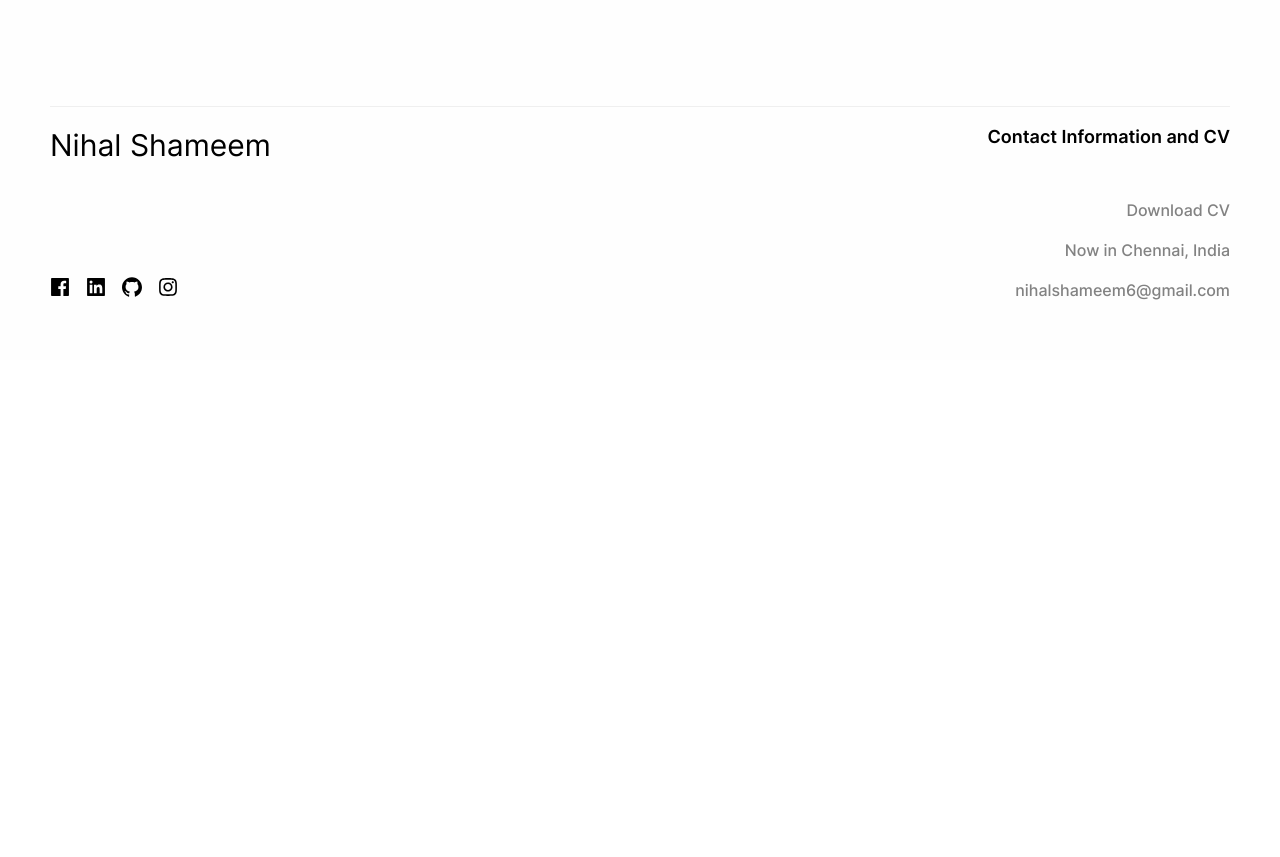
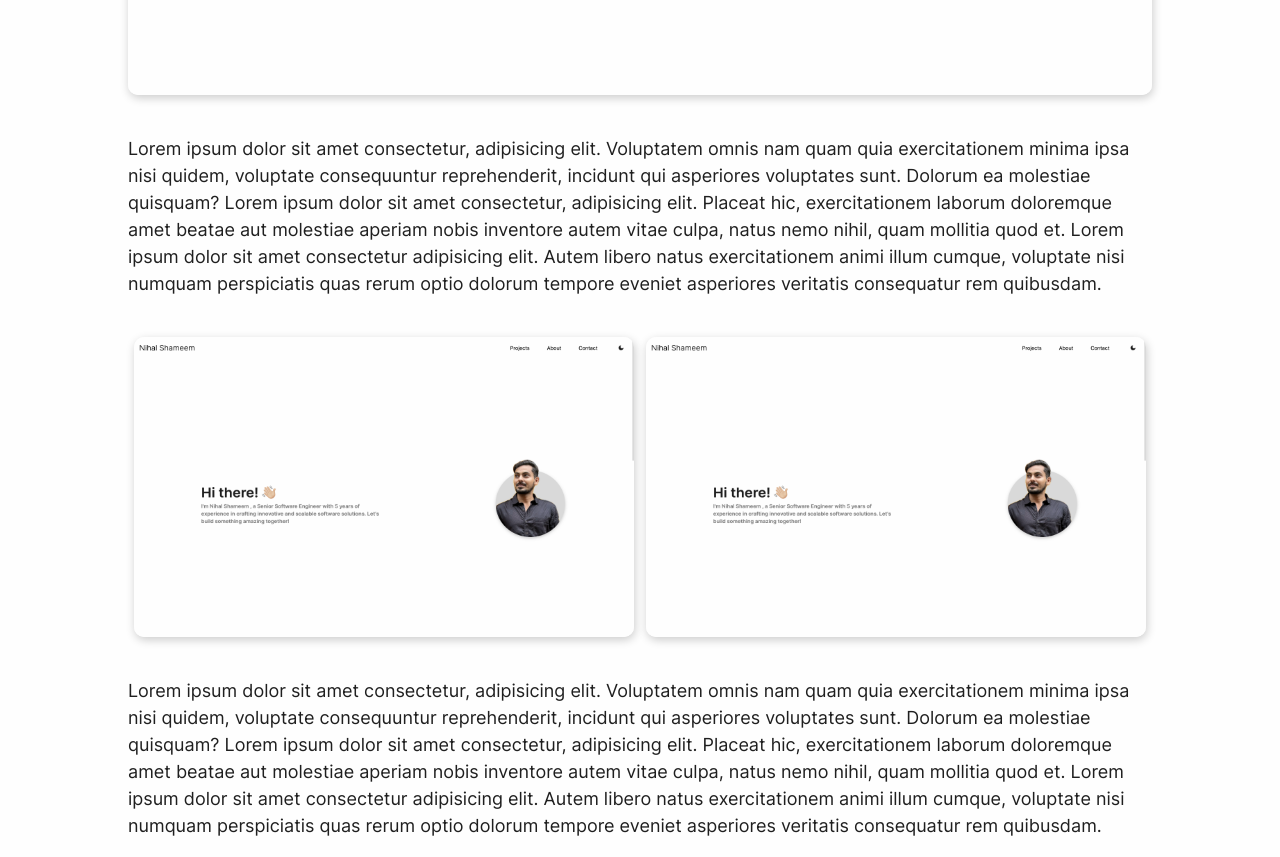
Before and after one commit to nihalshameem/portfolio, a Next.js app: page /projects/portfolio in a window 1280 px wide. Before the commit this address had no page. Shown: the part 840-1697 px from the top of the page. Before the commit the page ends 1200 px from the top, so only its background shows below. Built offline with nearby package versions, Linux system fonts and the light colour scheme.

Commit message:
project detail page competed

```diff
--- /dev/null
+++ b/app/projects/[slug]/page.tsx
@@ -0,0 +1,29 @@
+"use client";
+import React, { FC } from "react";
+
+import ProjectPageHead from "../components/ProjectPageHead/ProjectPageHead.lazy";
+import ProjectDetail from "../components/ProjectDetail/ProjectDetail.lazy";
+import MoreProjects from "../components/MoreProjects/MoreProjects.lazy";
+
+interface UserPageProps {
+  params: {
+    slug: string;
+  };
+}
+
+const UserPage: FC<UserPageProps> = ({ params }) => {
+  const { slug } = params;
+
+  return (
+    <div className="container">
+      <ProjectPageHead
+        title="Portofolio"
+        content="This is my portfolio project"
+      />
+      <ProjectDetail />
+      <MoreProjects />
+    </div>
+  );
+};
+
+export default UserPage;
--- /dev/null
+++ b/app/projects/components/MoreProjects/MoreProjects.lazy.tsx
@@ -0,0 +1,17 @@
+import dynamic from "next/dynamic";
+import React from "react";
+
+import { Skeleton, Space } from "antd";
+
+const MoreProjects = dynamic(() => import("./MoreProjects"), {
+  loading: () => (
+    <Space direction="vertical" size={10}>
+      <Skeleton.Image />
+      <Skeleton.Input />
+      <Skeleton.Input />
+    </Space>
+  ),
+  ssr: false,
+});
+
+export default MoreProjects;
--- /dev/null
+++ b/app/projects/components/MoreProjects/MoreProjects.styled.ts
@@ -0,0 +1,11 @@
+import styled from "@/app/utils/styled-component-init";
+
+export const MoreProjectsWrapper = styled.div`
+  margin: 40px 0;
+  h4 {
+    font-family: "Inter Bold";
+    font-size: 30px;
+    color: var(--primary-text-color);
+    margin: 40px 0;
+  }
+`;
--- /dev/null
+++ b/app/projects/components/MoreProjects/MoreProjects.tsx
@@ -0,0 +1,44 @@
+import React, { FC } from "react";
+
+import { MoreProjectsWrapper } from "./MoreProjects.styled";
+
+import { Col, Row } from "antd";
+
+import ProjectCards from "../ProjectCards/ProjectCards.lazy";
+import Img1 from "@/app/assets/images/p1_1.png";
+
+interface MoreProjectsProps {}
+
+const MoreProjects: FC<MoreProjectsProps> = () => (
+  <MoreProjectsWrapper>
+    <h4>More Projects</h4>
+    <Row align={"middle"} gutter={[50, 10]}>
+      <Col span={8}>
+        <ProjectCards
+          title="portfolio"
+          content="lorem ipsum, dolor sit amet consectetur adipisicing elit. Lorem, ipsum dolor sit amet consectetur adipisicing elit. Neque eos, voluptatibus, quo nisi accusantium fuga est sit aliquid officiis vero fugit quas veniam inventore eveniet unde modi vitae totam fugiat?"
+          img={Img1}
+          link="/projects/portfolio"
+        />
+      </Col>
+      <Col span={8}>
+        <ProjectCards
+          title="portfolio"
+          content="lorem ipsum, dolor sit amet consectetur adipisicing elit. Lorem, ipsum dolor sit amet consectetur adipisicing elit. Neque eos, voluptatibus, quo nisi accusantium fuga est sit aliquid officiis vero fugit quas veniam inventore eveniet unde modi vitae totam fugiat?"
+          img={Img1}
+          link="/projects/portfolio"
+        />
+      </Col>
+      <Col span={8}>
+        <ProjectCards
+          title="portfolio"
+          content="lorem ipsum, dolor sit amet consectetur adipisicing elit. Lorem, ipsum dolor sit amet consectetur adipisicing elit. Neque eos, voluptatibus, quo nisi accusantium fuga est sit aliquid officiis vero fugit quas veniam inventore eveniet unde modi vitae totam fugiat?"
+          img={Img1}
+          link="/projects/portfolio"
+        />
+      </Col>
+    </Row>
+  </MoreProjectsWrapper>
+);
+
+export default MoreProjects;
--- /dev/null
+++ b/app/projects/components/ProjectDetail/ProjectDetail.lazy.tsx
@@ -0,0 +1,17 @@
+import dynamic from "next/dynamic";
+import React from "react";
+
+import { Skeleton, Space } from "antd";
+
+const ProjectDetail = dynamic(() => import("./ProjectDetail"), {
+  loading: () => (
+    <Space direction="vertical" size={"large"} align="center">
+      <Skeleton.Image style={{ width: 1000, height: 500 }} />
+      <Skeleton.Input block size="large" />
+      <Skeleton.Input block size="large" />
+    </Space>
+  ),
+  ssr: false,
+});
+
+export default ProjectDetail;
--- /dev/null
+++ b/app/projects/components/ProjectDetail/ProjectDetail.styled.ts
@@ -0,0 +1,49 @@
+import styled from "@/app/utils/styled-component-init";
+
+export const ProjectDetailWrapper = styled.div`
+  font-family: "Inter Regular";
+  font-size: 18px;
+  color: var(--primary-text-color);
+  .main-img {
+    border-radius: 10px;
+    box-shadow: 1px 3px 10px rgba(0, 0, 0, 0.2);
+    margin-bottom: 40px;
+  }
+
+  .image-container {
+    position: relative;
+    overflow: hidden;
+    border-radius: 10px;
+    box-shadow: 1px 3px 10px rgba(0, 0, 0, 0.2);
+    width: 500px;
+    height: 300px;
+    margin: 40px 0;
+    transition: 0.2s;
+    &:hover {
+      transform: scale(1.05);
+    }
+    &:after {
+      content: "";
+      position: absolute;
+      top: 0;
+      left: -100%; /* Start outside the left edge */
+      width: 100%;
+      height: 100%;
+      background: linear-gradient(
+        120deg,
+        rgba(255, 255, 255, 0) 0%,
+        rgba(255, 255, 255, 0.8) 50%,
+        rgba(255, 255, 255, 0) 100%
+      );
+      transition: left 0.6s ease-in-out;
+    }
+    &:hover::after {
+      left: 100%; /* Move to outside the right edge */
+    }
+    img {
+      width: 100%;
+      height: 100%;
+      display: block;
+    }
+  }
+`;
--- /dev/null
+++ b/app/projects/components/ProjectDetail/ProjectDetail.tsx
@@ -0,0 +1,49 @@
+import React, { FC } from "react";
+
+import { ProjectDetailWrapper } from "./ProjectDetail.styled";
+
+import MainImg from "@/app/assets/images/p1_1.png";
+import Image from "next/image";
+import { Flex } from "antd";
+
+interface ProjectDetailProps {}
+
+const ProjectDetail: FC<ProjectDetailProps> = () => (
+  <ProjectDetailWrapper>
+    <Image src={MainImg} alt="main" className="main-img" />
+    <p className="content">
+      Lorem ipsum dolor sit amet consectetur, adipisicing elit. Voluptatem omnis
+      nam quam quia exercitationem minima ipsa nisi quidem, voluptate
+      consequuntur reprehenderit, incidunt qui asperiores voluptates sunt.
+      Dolorum ea molestiae quisquam? Lorem ipsum dolor sit amet consectetur,
+      adipisicing elit. Placeat hic, exercitationem laborum doloremque amet
+      beatae aut molestiae aperiam nobis inventore autem vitae culpa, natus nemo
+      nihil, quam mollitia quod et. Lorem ipsum dolor sit amet consectetur
+      adipisicing elit. Autem libero natus exercitationem animi illum cumque,
+      voluptate nisi numquam perspiciatis quas rerum optio dolorum tempore
+      eveniet asperiores veritatis consequatur rem quibusdam.
+    </p>
+    <Flex align="center" justify="space-around">
+      <div className="image-container">
+         <Image src={MainImg} alt="extra1" className="extra-img"/>
+      </div>
+      <div className="image-container">
+         <Image src={MainImg} alt="extra2" className="extra-img"/>
+      </div>
+    </Flex>
+    <p className="content">
+      Lorem ipsum dolor sit amet consectetur, adipisicing elit. Voluptatem omnis
+      nam quam quia exercitationem minima ipsa nisi quidem, voluptate
+      consequuntur reprehenderit, incidunt qui asperiores voluptates sunt.
+      Dolorum ea molestiae quisquam? Lorem ipsum dolor sit amet consectetur,
+      adipisicing elit. Placeat hic, exercitationem laborum doloremque amet
+      beatae aut molestiae aperiam nobis inventore autem vitae culpa, natus nemo
+      nihil, quam mollitia quod et. Lorem ipsum dolor sit amet consectetur
+      adipisicing elit. Autem libero natus exercitationem animi illum cumque,
+      voluptate nisi numquam perspiciatis quas rerum optio dolorum tempore
+      eveniet asperiores veritatis consequatur rem quibusdam.
+    </p>
+  </ProjectDetailWrapper>
+);
+
+export default ProjectDetail;
--- a/app/projects/components/ProjectPageHead/ProjectPageHead.tsx
+++ b/app/projects/components/ProjectPageHead/ProjectPageHead.tsx
@@ -2,12 +2,15 @@ import React, { FC } from "react";
 
 import { ProjectPageHeadWrapper } from "./ProjectPageHead.styled";
 
-interface ProjectPageHeadProps {}
+interface ProjectPageHeadProps {
+  title: string;
+  content: string;
+}
 
-const ProjectPageHead: FC<ProjectPageHeadProps> = () => (
+const ProjectPageHead: FC<ProjectPageHeadProps> = ({ title, content }) => (
   <ProjectPageHeadWrapper>
-    <h4>Projects</h4>
-    <h6>These are my projects</h6>
+    <h4>{title}</h4>
+    <h6>{content}</h6>
   </ProjectPageHeadWrapper>
 );
 
--- a/app/projects/page.tsx
+++ b/app/projects/page.tsx
@@ -10,7 +10,7 @@ import Img1 from "@/app/assets/images/p1_1.png";
 export default function ProjectsPage() {
   return (
     <div className="container">
-      <ProjectPageHead />
+      <ProjectPageHead title="Projects" content="These are my projects" />
       <Row align={"middle"}>
         {/* loop projects when it get dynamic */}
         <Col span={12}>
@@ -18,7 +18,7 @@ export default function ProjectsPage() {
             title="portfolio"
             content="lorem ipsum, dolor sit amet consectetur adipisicing elit. Lorem, ipsum dolor sit amet consectetur adipisicing elit. Neque eos, voluptatibus, quo nisi accusantium fuga est sit aliquid officiis vero fugit quas veniam inventore eveniet unde modi vitae totam fugiat?"
             img={Img1}
-            link="/portfolio"
+            link="/projects/portfolio"
           />
         </Col>
       </Row>
```
